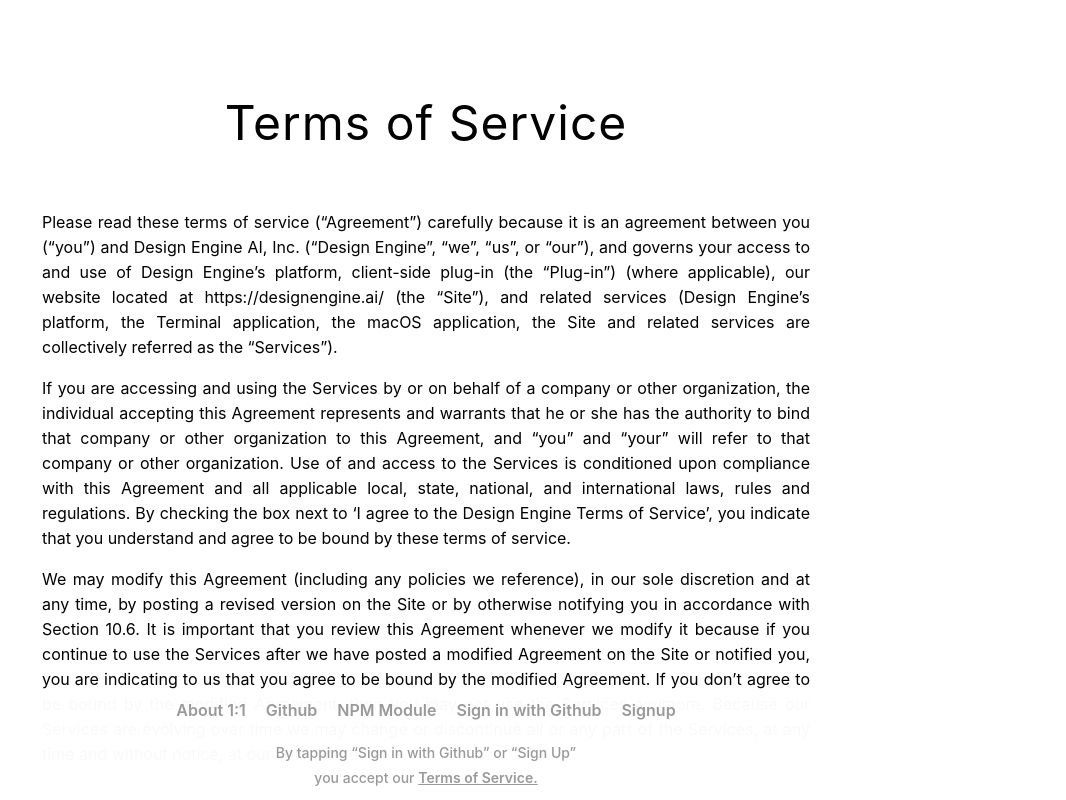
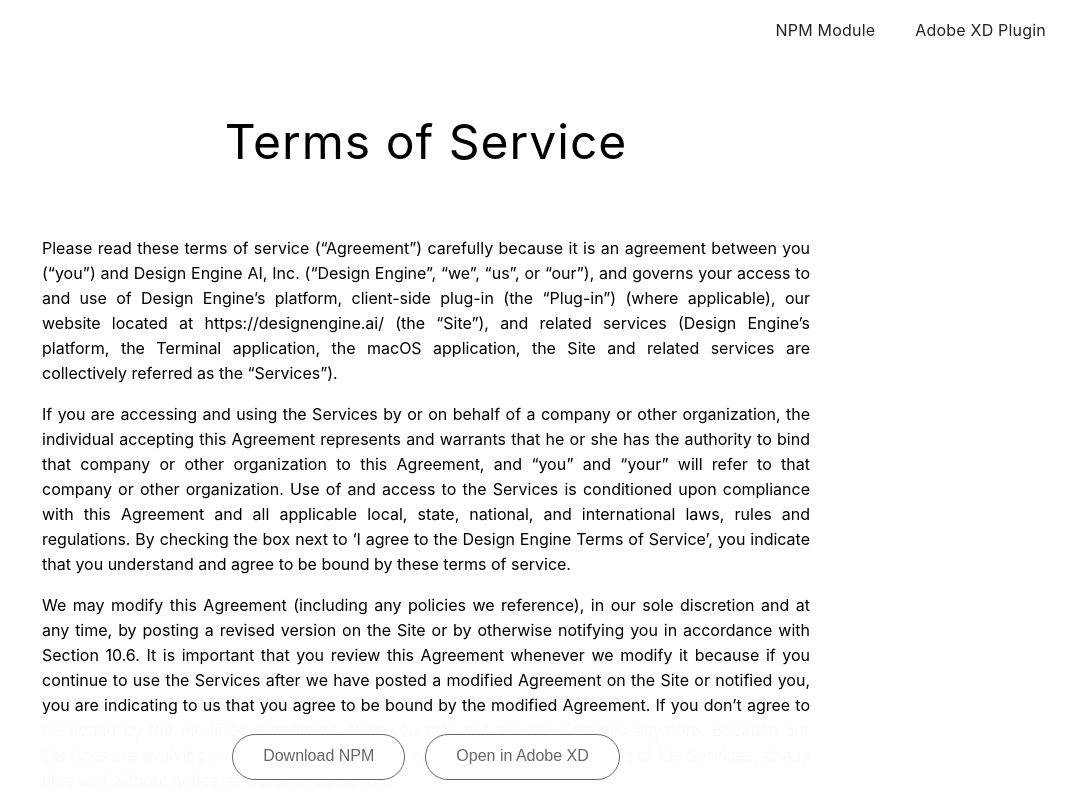
Before and after one commit to de-ai/1to1show.com, a React (Create React App) app: page /terms in a window 1280 px wide. Shown: the top 800 px of the page, without its empty margins (214-1280 px from the left). Built offline with nearby package versions, Linux system fonts and the light colour scheme.

Commit message:
adding header + footer

```diff
--- a/package.json
+++ b/package.json
@@ -2,7 +2,7 @@
     "name": "1to1show.com",
     "version": "1.0.0",
     "private": true,
-    "website": "http://1to1show.com/_bkup",
+    "website": "http://1to1show.com/",
     "dependencies": {
         "@kunukn/react-collapse": "^2.2.7",
         "acorn": "^6.1.1",
--- a/src/assets/json/nav-links.json
+++ b/src/assets/json/nav-links.json
@@ -1,5 +1,11 @@
 {
-  "top": [],
+  "top": [{
+    "title": "NPM Module",
+    "url": "/url/https://www.npmjs.com/package/design-engine-playground"
+  }, {
+    "title": "Adobe XD Plugin",
+    "url": "/url/https://github.com/de-ai/designengine-xd"
+  }],
   "bottom" : [{
     "title": "About 1:1",
     "url": "https://designengine.ai"
--- a/src/components/App/App.css
+++ b/src/components/App/App.css
@@ -11,7 +11,7 @@
 
 .content-wrapper {
 	position: relative;
-	top: 45px;
+	top: 58px;
 	left: 0;
 	width: 100%;
 	overflow: hidden;
@@ -37,6 +37,7 @@
 	width: fit-content;
 	min-width: fit-content;
 	max-width: fit-content;
+	padding: 8px 30px 10px 30px;
 	border: 1px solid #666666;
 	background-color: #ffffff;
 	color: #666666;
--- a/src/components/iterables/PageNavLink/PageNavLink.jsx
+++ b/src/components/iterables/PageNavLink/PageNavLink.jsx
@@ -20,7 +20,6 @@
 		to={(extURL) ? url : `/${URIs.lastComponent(url)}`}
 		target={(extURL) ? '_blank' : '_self'}
 		className="page-nav-link"
-		activeClassName="page-nav-link-selected"
 		onClick={(event)=> (extURL) ? handleOpenURL(event, url) : props.onClick(event) }>
 		{title}
 	</NavLink>);
--- a/src/components/sections/BottomNav/BottomNav.css
+++ b/src/components/sections/BottomNav/BottomNav.css
@@ -3,27 +3,13 @@
 	position: fixed;
 	bottom: 0;
 	width: 100%;
-	padding: 10px 0 10px 0;
+	padding: 20px 0 20px 0;
 	background-color: rgba(255, 255, 255, 0.975);
 	text-align: center;
 	z-index: 2;
 }
 
-.bottom-nav a {
-	margin-right: 20px;
-}
-
-.bottom-nav a:last-child {
-	margin-right: 0;
-}
-
-.bottom-nav-disclaimer {
-	margin-top: 20px;
-}
-
-a.footer-nav-disclaimer-link {
-	font-weight: 600;
-	text-decoration: underline;
+.bottom-nav-button-wrapper {
 }
 
 
--- a/src/components/sections/BottomNav/BottomNav.jsx
+++ b/src/components/sections/BottomNav/BottomNav.jsx
@@ -2,22 +2,19 @@
 import React from 'react';
 import './BottomNav.css';
 
-import { NavLink } from 'react-router-dom';
-
-import { Pages } from '../../../consts/uris';
-import navLinks from '../../../assets/json/nav-links';
+import { GITHUB_XD_PLUGIN, NPM_DE_PLAYGROUND } from '../../../consts/uris';
 
 function BottomNav(props) {
+	const handleClick = (event, url)=> {
+		event.preventDefault();
+		window.open(url);
+	};
+
 	return (
 		<div className="bottom-nav">
-			<div className="bottom-nav-link-wrapper">
-				{(navLinks.bottom.map((navLink, i)=> (<a href={navLink.url} target="_blank" rel="noopener noreferrer">{navLink.title}</a>)))}
-			</div>
-			<div className="bottom-nav-disclaimer">
-				<h4>By tapping “Sign in with Github” or “Sign Up”<br />you accept our <NavLink
-					to={Pages.TERMS}
-					className="footer-nav-disclaimer-link"
-				>Terms of Service.</NavLink></h4>
+			<div className="bottom-nav-button-wrapper">
+				<button className="quiet-button adjacent-button" onClick={(event)=> handleClick(event, NPM_DE_PLAYGROUND)}>Download NPM</button>
+				<button className="quiet-button" onClick={(event)=> handleClick(event, GITHUB_XD_PLUGIN)}>Open in Adobe XD</button>
 			</div>
 		</div>
 	);
--- a/src/components/sections/TopNav/TopNav.css
+++ b/src/components/sections/TopNav/TopNav.css
@@ -8,3 +8,21 @@
 	background-color: rgba(255, 255, 255, 0.0);
 	z-index: 2;
 }
+
+.top-nav > * {
+	margin: auto;
+	/*border: 1px dashed #ff00ff;*/
+}
+
+.top-nav-logo-wrapper {
+	flex: 2 0 0;
+}
+
+.top-nav-theme-toggle-wrapper {
+	flex: 2 0 0;
+}
+
+.top-nav-link-wrapper {
+	flex: 2 0 0;
+	text-align: right;
+}
--- a/src/components/sections/TopNav/TopNav.jsx
+++ b/src/components/sections/TopNav/TopNav.jsx
@@ -2,9 +2,24 @@
 import React from 'react';
 import './TopNav.css';
 
+import PageNavLink from '../../iterables/PageNavLink';
+import navLinks from '../../../assets/json/nav-links';
+
 
 function TopNav(props) {
 	return (<div className="top-nav">
+		<div className="top-nav-logo-wrapper">
+		</div>
+		<div className="top-nav-theme-toggle-wrapper">
+			{/*<input type="checkbox" checked={darkTheme} value={darkTheme} onChange={props.onToggleTheme} />*/}
+		</div>
+		<div className="top-nav-link-wrapper">
+			{(navLinks.top.map((navLink, i)=> (<PageNavLink
+				key={i}
+				navLink={navLink}
+				onClick={(event)=> null}
+			/>)))}
+		</div>
 	</div>);
 }
 
--- a/src/consts/uris.js
+++ b/src/consts/uris.js
@@ -10,3 +10,6 @@
 
 export const API_HOSTNAME = 'https://api.designengine.ai';
 export const API_ENDPT_URL = `${API_HOSTNAME}/1to1show.php`;
+
+export const NPM_DE_PLAYGROUND = 'https://www.npmjs.com/package/design-engine-playground';
+export const GITHUB_XD_PLUGIN = 'https://github.com/de-ai/designengine-xd';
--- a/src/index.css
+++ b/src/index.css
@@ -1,5 +1,5 @@
 
-*, *:before, *:after {
+*, *::before, *::after {
   box-sizing: border-box;
 }
 
@@ -36,38 +36,36 @@
   color: var(--site-fg-color);
 }
 
-a {
-	font-weight: 600;
-}
-
 a:not(:hover) {
-  color: #999999;
+	color: #232323;
 	text-decoration: none;
 }
 
 a:hover {
-	color: #666666;
+	color: #343434;
 	text-decoration: underline;
 	transition: color 0.125s ease-out;
 }
 
 button {
-	width: 328px;
+	width: 316px;
 	height: 46px;
-	background-color: #000000;
-	border: none;
+	padding: 8px 30px 10px 30px;
+	background-color: #0067ff;
+	border: 1px solid rgba(0, 92, 197, 0.0);
+	border-radius: 23px;
 	font-size: 16px;
 	color: #ffffff;
 }
 
 button:hover, button:active {
-  background-color: #1a1a1a;
+	background-color: #0062eb;
 	transition: background-color 0.1s ease-out;
 	cursor: pointer;
 }
 
 button:disabled, button:disabled:hover {
-	background-color: #d9d9d9;
+	background-color: #cccccc;
 	color: #7f7f7f;
 	cursor: default;
 }
@@ -78,7 +76,7 @@
 	font-weight: 400;
 }
 
-h1:before, h4:before, h5:before, h6:before {
+h1::before, h4::before, h5::before, h6::before {
   content: '';
   display: block;
   width: 0;
@@ -90,10 +88,10 @@
 	margin-bottom: 60px;
 	font-size: 48px;
 	letter-spacing: 1px;
-  line-height: 55px;
+	line-height: 68px;
 }
 
-h1:before {
+h1::before {
   margin-top: calc((1 - 1.4) * 0.5em);
 }
 
@@ -112,6 +110,7 @@
 	font-weight: 600;
 	line-height: 20px;
 	text-transform: uppercase;
+	text-align: left;
 }
 
 /** Legal Paragraph **/
@@ -119,6 +118,7 @@
 	font-size: 16px;
 	font-weight: 400;
 	text-decoration: underline;
+	text-align: left;
 }
 
 input[type="text"], input[type="password"], input[type="tel"], select, textarea {
```
Lines whose indentation alone changed are shown as unchanged.
